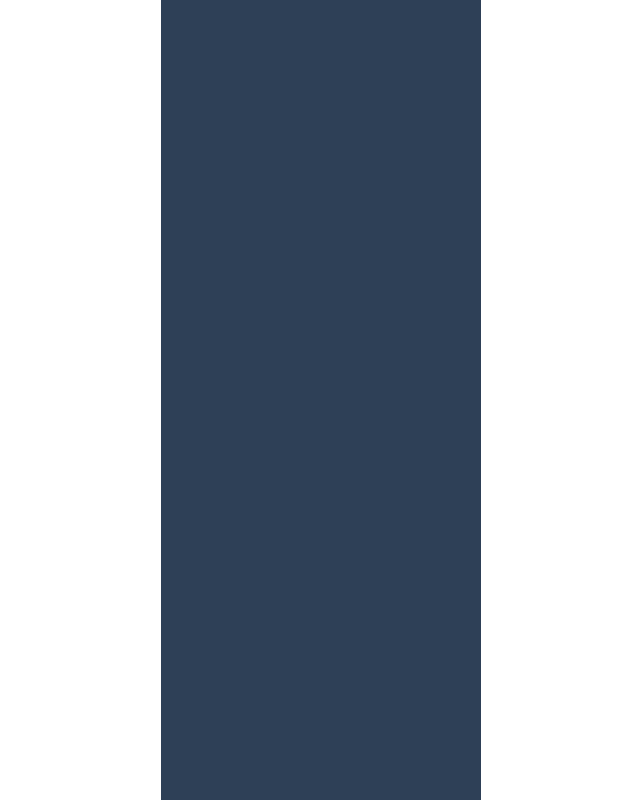
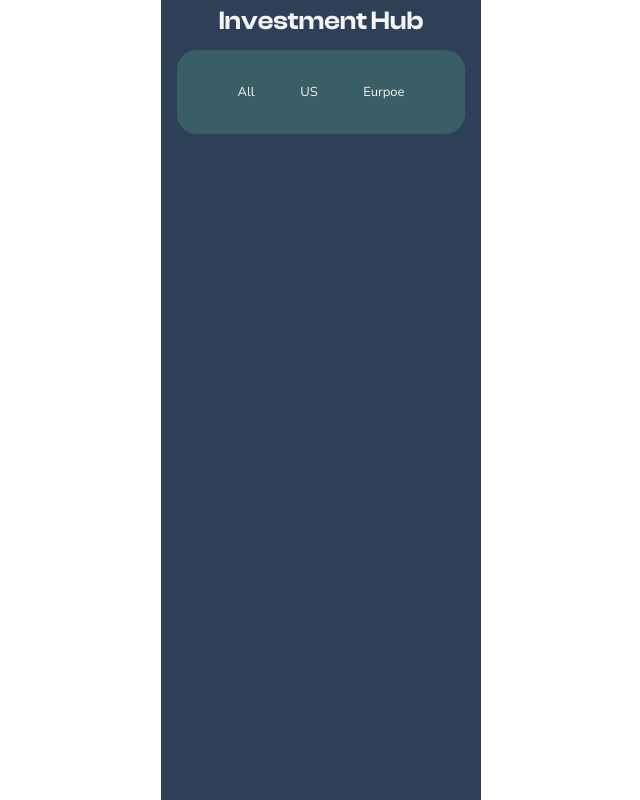
Before and after one commit to harley-hutchinson/Second-Hackathon, a React (Create React App) app: page /invest in a window 1280 px wide. Before the commit this address had no page. Shown: the whole page, without its empty margins (319-959 px from the left). Built offline with nearby package versions, Linux system fonts and the light colour scheme.

Commit message:
add stuff

```diff
--- a/src/App.js
+++ b/src/App.js
@@ -5,6 +5,7 @@ import Dashboard from "./pages/Dashboard/Dashboard";
 import DashboardIn from "./pages/Dashboard/DashboardIn";
 import DashboardOut from "./pages/Dashboard/DashboardOut";
 import DashboardAll from "./pages/Dashboard/DashboardAll";
+import { InvestPage } from "./pages/InvestPage/InvestPage";
 
 const App = () => {
   return (
@@ -16,6 +17,7 @@ const App = () => {
             <Route path="in" element={<DashboardIn />} />
             <Route path="out" element={<DashboardOut />} />
           </Route>
+          <Route path="invest" element={<InvestPage />} />
           <Route path="landing-page" element={<LandingPage />} />
         </Routes>
       </BrowserRouter>
--- a/src/pages/Dashboard/Dashboard.scss
+++ b/src/pages/Dashboard/Dashboard.scss
@@ -13,13 +13,19 @@
 }
 
 .hero {
-  padding: 0.5rem 0 3rem 1rem;
+  padding: 2rem 1.5rem;
   margin: 2rem 0;
   background-color: $primary-persian-orange;
   border-radius: 1rem;
+  display: flex;
+  justify-content: space-between;
 
   &__heading {
     font-weight: 700;
+  }
+
+  &__emotion {
+    filter: invert(100%) sepia(0%) saturate(0%) hue-rotate(58deg) brightness(105%) contrast(103%);
   }
 }
 
--- /dev/null
+++ b/src/pages/InvestPage/InvestPage.js
@@ -0,0 +1,18 @@
+import "./InvestPage.scss";
+
+export const InvestPage = () => {
+  return (
+    <>
+      <main className="InvestPage">
+        <h1 className="InvestPage__heading">Investment Hub</h1>
+        <section className="hero">
+          <ul className="hero-list">
+            <li className="hero-list__item">All</li>
+            <li className="hero-list__item">US</li>
+            <li className="hero-list__item">Eurpoe</li>
+          </ul>
+        </section>
+      </main>
+    </>
+  );
+};
--- /dev/null
+++ b/src/pages/InvestPage/InvestPage.scss
@@ -0,0 +1,34 @@
+@use "../../styles/partials/variables" as *;
+@use "../../styles/partials/mixins" as *;
+
+.InvestPage {
+  padding: 1.2rem 1.6rem 6rem;
+  background-color: $primary-charcoal;
+  color: $primary-text;
+
+  &__heading {
+    text-align: center;
+    margin: 0;
+  }
+}
+
+.hero {
+  display: flex;
+  width: 100%;
+  margin-top: 4vh;
+  background-color: #395e66;
+  border-radius: 2rem;
+  margin-top: 2rem;
+}
+
+.hero-list {
+  display: flex;
+  justify-content: space-evenly;
+  width: 100%;
+  padding: 0;
+  &__item {
+    text-decoration: none;
+    list-style: none;
+    display: flex;
+  }
+}
```
